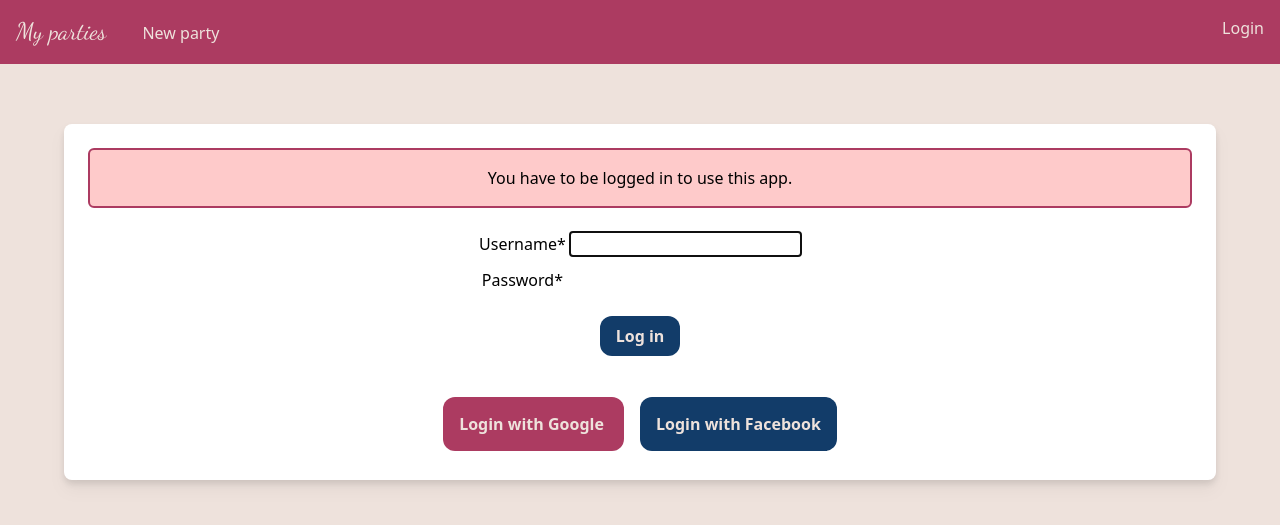
After one commit to tomasrpita/django-party, a Django app: page /login/ in a window 1280 px wide. The commit adds this page. Shown: the top 525 px of the page. Run offline with Django 5.2, Linux system fonts and the light colour scheme; some libraries are stand-ins or nearby versions.

Commit message:
Add user authentication with Django Allauth; implement login functionality and update templates

```diff
--- a/core/urls.py
+++ b/core/urls.py
@@ -23,4 +23,5 @@ urlpatterns = [
     path("admin/", admin.site.urls),
     path("__reload__/", include("django_browser_reload.urls")),
     path("", include("party.urls")),
+    path("accounts/", include("allauth.urls")),
 ]
--- a/party/static/party/css/tailwind_output.css
+++ b/party/static/party/css/tailwind_output.css
@@ -652,6 +660,10 @@ video {
   grid-column: span 3 / span 3;
 }
 
+.float-right{
+  float: right;
+}
+
 .m-3{
   margin: 0.75rem;
 }
@@ -672,6 +684,11 @@ video {
 .my-10{
   margin-top: 2.5rem;
   margin-bottom: 2.5rem;
+}
+
+.my-5{
+  margin-top: 1.25rem;
+  margin-bottom: 1.25rem;
 }
 
 .mb-2{
@@ -714,6 +731,22 @@ video {
   margin-top: 1.25rem;
 }
 
+.mb-6{
+  margin-bottom: 1.5rem;
+}
+
+.ml-2{
+  margin-left: 0.5rem;
+}
+
+.mr-2{
+  margin-right: 0.5rem;
+}
+
+.mt-14{
+  margin-top: 3.5rem;
+}
+
 .block{
   display: block;
 }
@@ -927,8 +950,9 @@ video {
   background-color: rgb(255 255 255 / var(--tw-bg-opacity, 1));
 }
 
-.p-1{
-  padding: 0.25rem;
+.bg-red-200{
+  --tw-bg-opacity: 1;
+  background-color: rgb(254 202 202 / var(--tw-bg-opacity, 1));
 }
 
 .p-10{
--- a/party/templates/party/base.html
+++ b/party/templates/party/base.html
@@ -23,6 +23,16 @@
         >
             New party
         </a>
+
+        {% if user.is_authenticated %}
+        <a href="" class="inline-block p-4 text-custom-powder-light float-right">
+            Logout
+        </a>
+        {% else %}
+        <a href="{% url 'party_login' %}" class="inline-block p-4 text-custom-powder-light float-right">
+            Login
+        </a>
+        {% endif %}
     </nav>
 <main class="container p-5 m-auto">
     {% block content %}
--- /dev/null
+++ b/party/templates/party/general/page_party_organizer_login.html
@@ -0,0 +1,28 @@
+{% extends 'party/base.html' %}
+
+{% load crispy_forms_tags %}
+{% load socialaccount %}
+
+{% block content %}
+    <div class="max-w-6xl mx-auto">
+        <div class="drop-shadow-lg my-10 p-6 bg-white rounded-lg text-center">
+            <p class="p-4 mb-6 bg-red-200 border-custom-red border-2 rounded-md">You have to be logged in to use this app.</p>
+            <form method="post" action="{% url 'party_login' %}" class="">
+                {% csrf_token %}
+                {{ form.username|as_crispy_field }}
+                {{ form.password|as_crispy_field }}
+                <button type="submit" class="btn-default mt-3" data-cy="login-btn">Log in</button>
+                {{ form.non_field_errors }}
+            </form>
+            <div class="mt-14 mb-5">
+                <a href=""
+                   class="btn-default bg-custom-red hover:bg-rose-400 p-4 mr-2 my-5">
+                    Login with Google
+                </a>
+                <a href="" class="btn-default p-4 ml-2 my-5">
+                    Login with Facebook
+                </a>
+            </div>
+        </div>
+    </div>
+{% endblock %}
--- a/party/urls.py
+++ b/party/urls.py
@@ -84,6 +84,7 @@ guest_list_urlpatterns = [
     ),
 ]
 
+general_urlpatterns = [path("login/", views.LoginPage.as_view(), name="party_login")]
 
 urlpatterns = (
     list_parties_urlpatterns
@@ -91,4 +92,5 @@ urlpatterns = (
     + new_party_urlpatterns
     + gift_registry_urlpatterns
     + guest_list_urlpatterns
+    + general_urlpatterns
 )
--- a/party/views/__init__.py
+++ b/party/views/__init__.py
@@ -18,6 +18,7 @@ from .new_party_views import (
 )
 from .party_details_views import PartyDetailPage, PartyDetailPartial
 from .party_list_views import PartyListPage
+from .general_views import LoginPage
 
 __all__ = [
     "PartyListPage",
@@ -35,4 +36,5 @@ __all__ = [
     "mark_attending_partial",
     "mark_not_attending_partial",
     "filter_guests_partial",
+    "LoginPage",
 ]
--- /dev/null
+++ b/party/views/general_views.py
@@ -0,0 +1,5 @@
+from django.contrib.auth.views import LoginView
+
+
+class LoginPage(LoginView):
+    template_name = "party/general/page_party_organizer_login.html"
```
Also changed, not shown: other parts of party/static/party/css/tailwind_output.css (+89 -22 lines), core/settings.py (+19 -2 lines), requirements.txt (+28 -0 lines), db.sqlite3, 2 other files.
